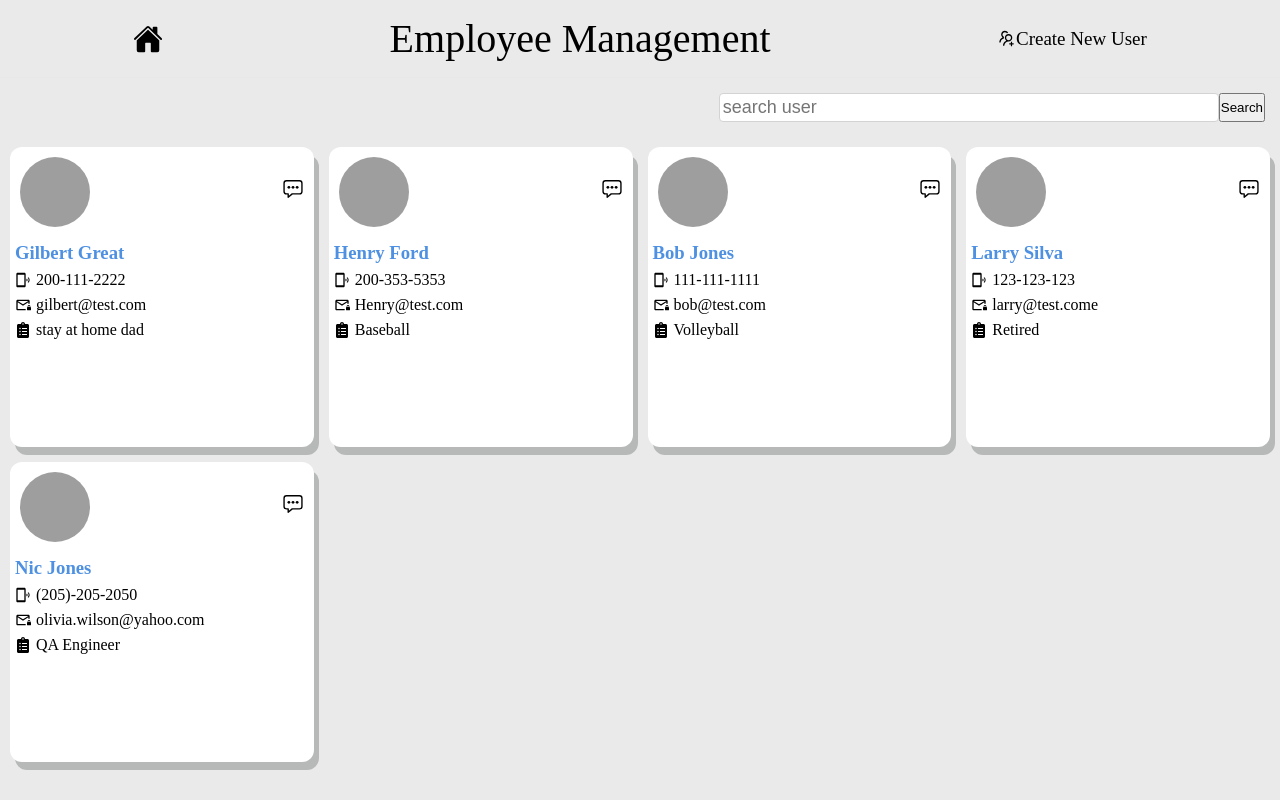
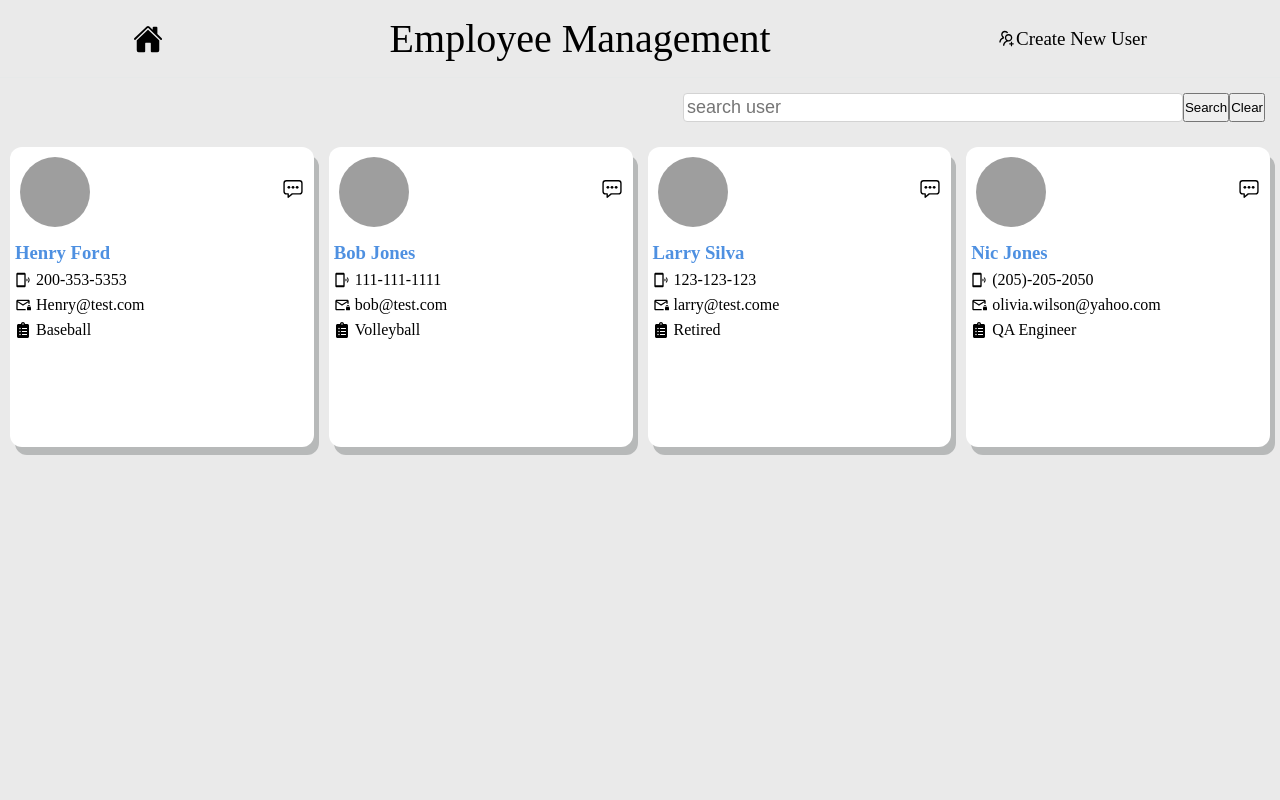
Before and after one commit to Davidnino21/employee-management, a React app: page / in a window 1280 px wide. Built offline with nearby package versions, Linux system fonts and the light colour scheme; data requests are answered from the project's data file; grey boxes are pictures that could not be loaded; the HTML template or start-up script is replaced by a standard one.

Commit message:
Completed search functionality

```diff
--- a/db.json
+++ b/db.json
@@ -1,13 +1,5 @@
 {
   "employees": [
-    {
-      "id": "e887",
-      "avatar": "https://i.pravatar.cc/70?img=7",
-      "name": "Gilbert Great",
-      "phone": "200-111-2222",
-      "email": "gilbert@test.com",
-      "title": "stay at home dad"
-    },
     {
       "id": "d41d",
       "avatar": "https://i.pravatar.cc/70?img=8",
--- a/src/components/Search.jsx
+++ b/src/components/Search.jsx
@@ -2,7 +2,7 @@ import { IoIosPersonAdd } from "react-icons/io";
 import { Link } from "react-router";
 import { useState } from "react";
 
-function Search({ filterEmployees }) {
+function Search({ filterEmployees, getUsers }) {
   const [search, setSearch] = useState("");
 
   function handleChange(e) {
@@ -14,6 +14,11 @@ function Search({ filterEmployees }) {
     filterEmployees(search);
   }
 
+  function clearSearch() {
+    setSearch("");
+    getUsers();
+  }
+
   return (
     <div className="search">
       <form onSubmit={handleSubmit}>
@@ -23,8 +28,12 @@ function Search({ filterEmployees }) {
           id=""
           placeholder="search user"
           onChange={handleChange}
+          value={search}
         />
         <button>Search</button>
+        <button type="button" onClick={clearSearch}>
+          Clear
+        </button>
       </form>
     </div>
   );
--- a/src/pages/ListUser.jsx
+++ b/src/pages/ListUser.jsx
@@ -8,16 +8,23 @@ function ListUser() {
   const [showDelete, setShowDelete] = useState(false);
   const [selectedUser, setSelectedUser] = useState({});
 
+  useEffect(() => {
+    getUsers();
+  }, []);
+
+  async function getUsers() {
+    try {
+      const res = await fetch("http://localhost:3000/employees");
+      const data = await res.json();
+      setEmployees(data);
+      return data;
+    } catch (error) {}
+  }
+
   function toggleDelete(user) {
     setShowDelete(!showDelete);
     setSelectedUser(user);
   }
-
-  useEffect(() => {
-    fetch("http://localhost:3000/employees")
-      .then((res) => res.json())
-      .then((data) => setEmployees(data));
-  }, []);
 
   async function deleteUserById(id) {
     try {
@@ -30,8 +37,10 @@ function ListUser() {
     } catch (error) {}
   }
 
-  function filterEmployees(keyword) {
-    const filtered = employees.filter((emp) => {
+  async function filterEmployees(keyword) {
+    try {
+      const data = await getUsers()
+      const filtered = data.filter((emp) => {
         return (
           emp.name.toLowerCase().includes(keyword.toLowerCase()) ||
           emp.phone.includes(keyword) ||
@@ -40,11 +49,12 @@ function ListUser() {
         );
       });
       setEmployees(filtered);
+    } catch (error) {}
   }
 
   return (
     <>
-      <Search filterEmployees={filterEmployees} />
+      <Search filterEmployees={filterEmployees} getUsers={getUsers}/>
       <div className="user-container">
         {employees.map((emp) => (
           <UserCard key={emp.id} employee={emp} toggle={toggleDelete} />
```
Lines whose indentation alone changed are shown as unchanged.
